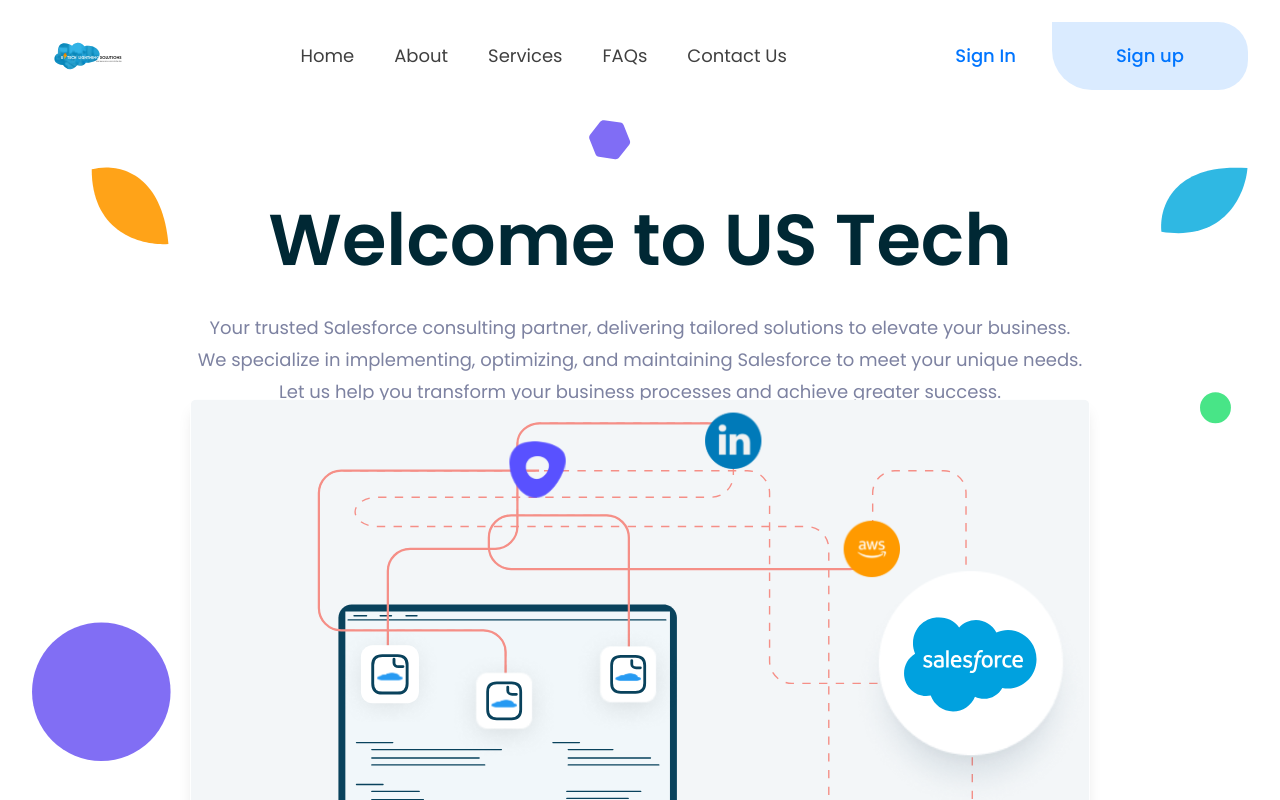
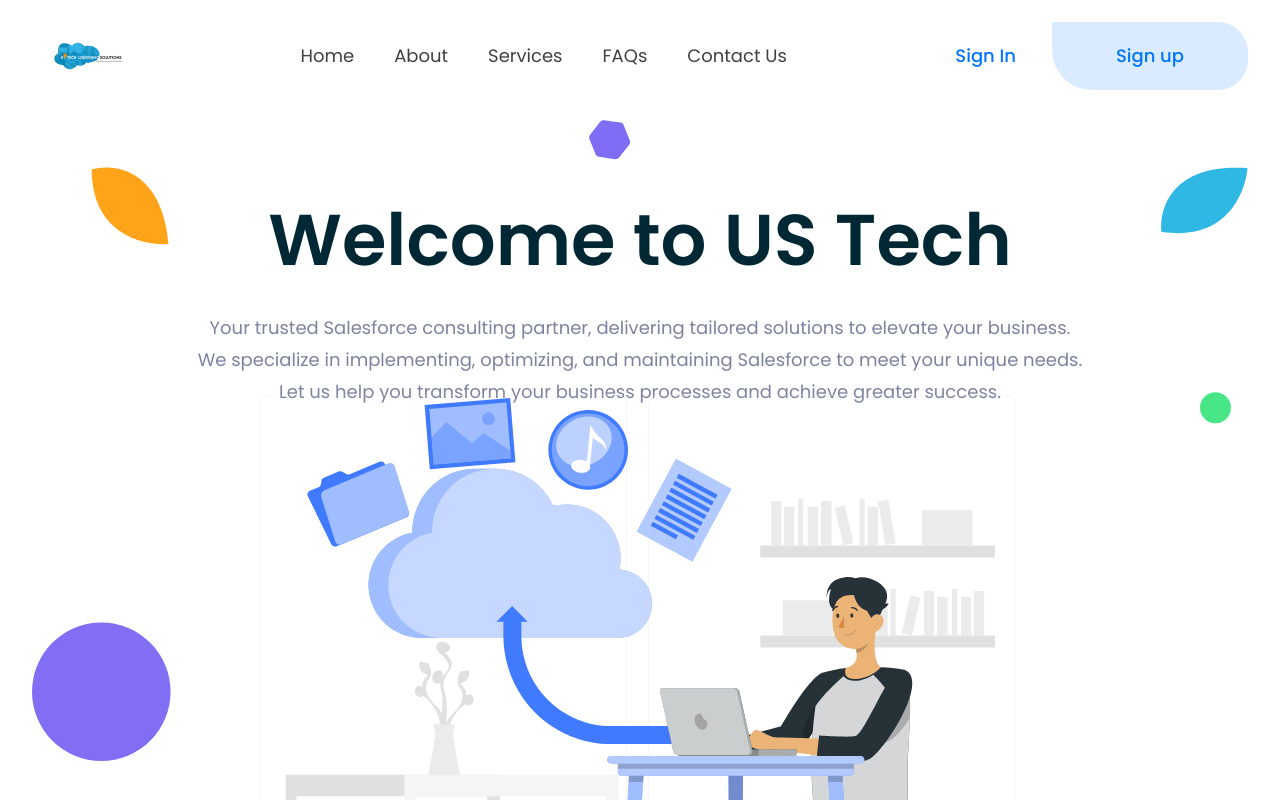
Before and after one commit to lexonit/UsTech, a Next.js app: page / in a window 1280 px wide. Shown: the top 800 px of the page. Built offline with nearby package versions, Linux system fonts and the light colour scheme.

Commit message:
Hero_image_changes

```diff
--- a/app/components/Banner/Banner.tsx
+++ b/app/components/Banner/Banner.tsx
@@ -43,11 +43,11 @@
             }}
           >
             <Image
-              src="/assets/banner/heroimag1.svg"
+              src="/assets/banner/rafiki.svg"
               alt="banner-image"
               width={900}
-              height={600}
-              className="rounded-lg mx-auto shadow-lg"
+              height={400}
+              className="rounded-lg mx-auto "
             />
           </motion.div>
         </div>
```
Also changed, not shown: public/assets/banner/image (1).svg (added), public/assets/banner/rafiki.svg (added).
